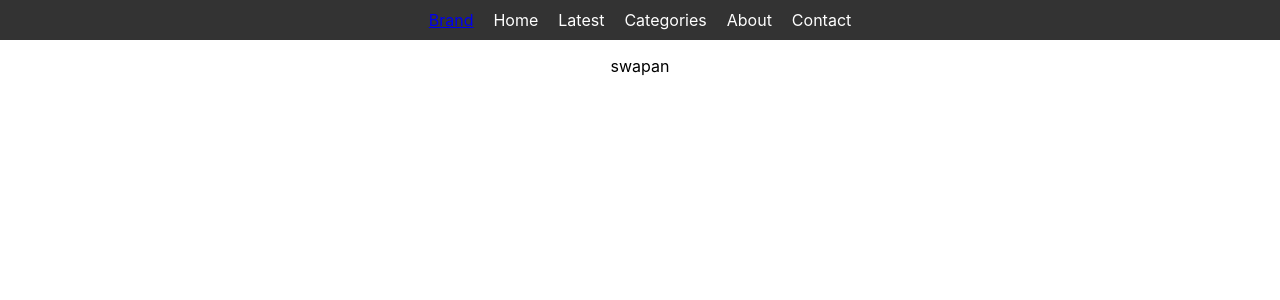
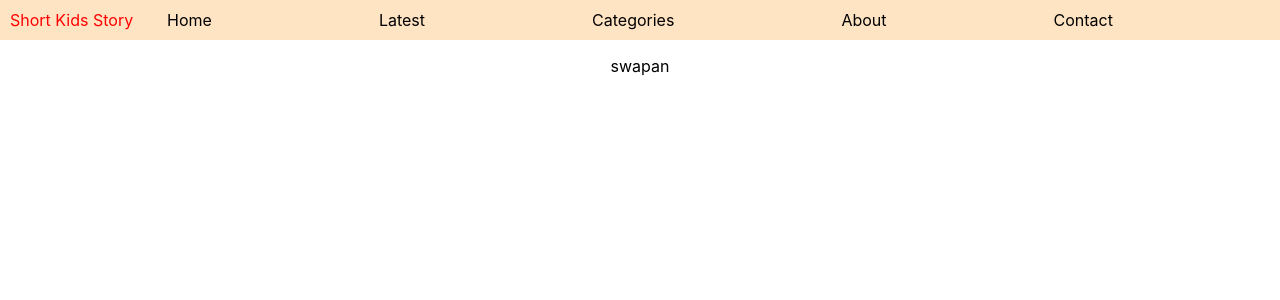
Before and after one commit to swapanmandi/Story-App, a React (Create React App) app: page / in a window 1280 px wide. Shown: the top 300 px of the page. Built offline with nearby package versions, Linux system fonts and the light colour scheme.

Commit message:
update the navbar

```diff
--- a/src/Laoyouts/Navbar.css
+++ b/src/Laoyouts/Navbar.css
@@ -1,13 +1,12 @@
 .navbar {
-    background-color: #333;
-    /* color: #fff; */
-    display: flex;
-    justify-content: space-evenly;
+    background-color: bisque;
     padding: 10px;
+
   }
 
   .navbar-nav {
     display: flex;
+    justify-content: space-evenly;
     list-style: none;
     margin: 0;
     padding: 0;
@@ -18,6 +17,13 @@
   }
 
   .nav-link {
-    color: #fff;
+    color: black;
     text-decoration: none;
   }
+
+  .app-title{
+    position: fixed;
+    text-decoration: none;
+    color: red;
+    padding-right: 1 rem;
+  }
--- a/src/Laoyouts/Navbar.js
+++ b/src/Laoyouts/Navbar.js
@@ -4,10 +4,10 @@ import './Navbar.css';
 function Navbar() {
     return (
       <nav className="navbar">
+        <a href="/" className="app-title">Short Kids Story</a>
+
+
         <ul className="navbar-nav">
-        <li className="nav-item">
-            <a href="/" className="nav-brand">Brand</a>
-          </li>
           <li className="nav-item">
             <a href="/" className="nav-link">Home</a>
           </li>
```
